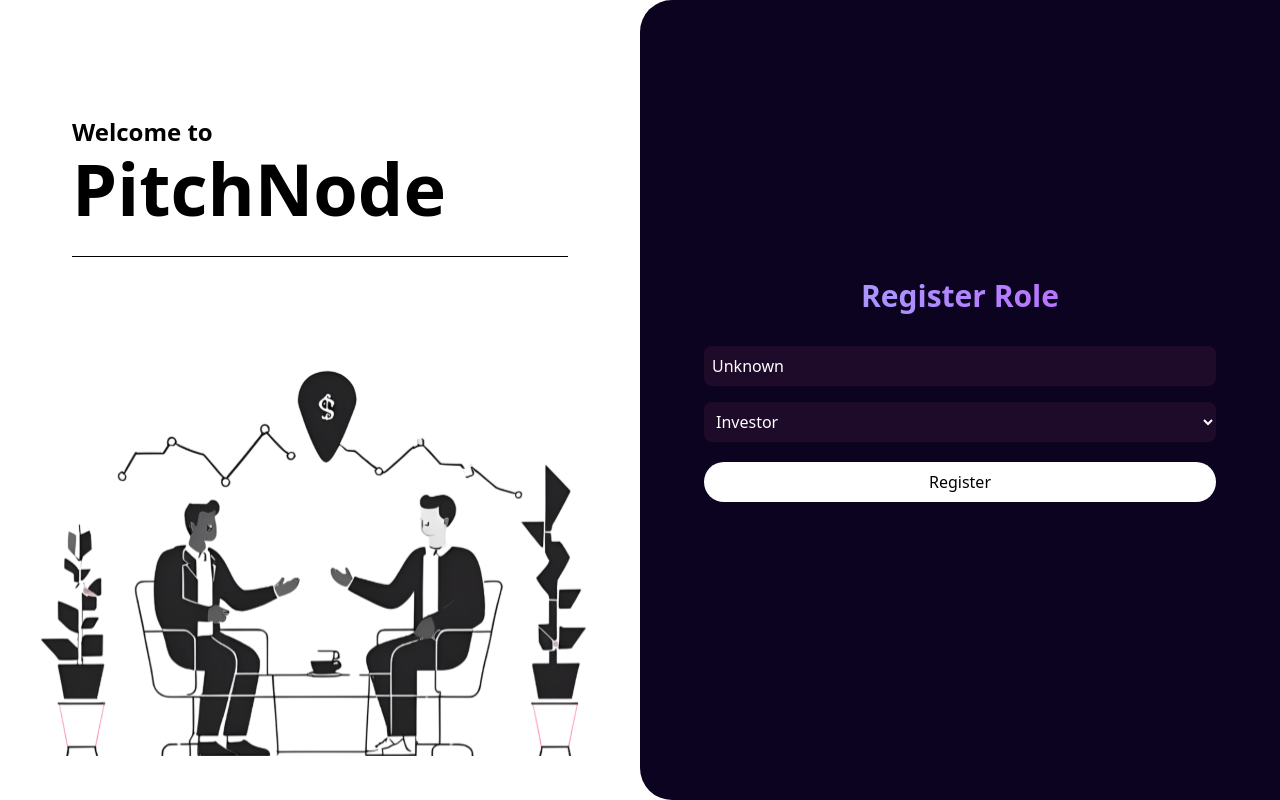
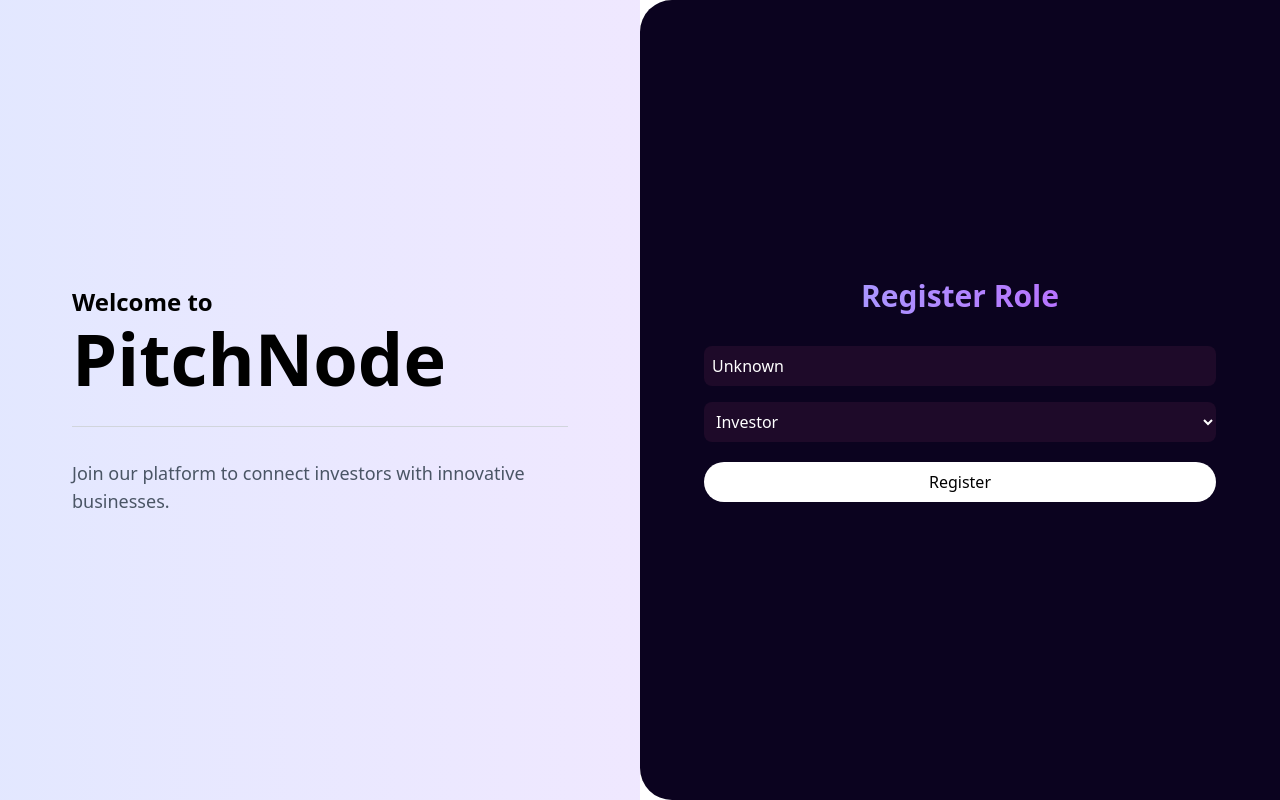
Before and after one commit to barruadi/pitchnode-hackathon, a React (Vite) app: page /signup in a window 1280 px wide. Built offline with nearby package versions, Linux system fonts and the light colour scheme; no server answers; what @ic-reactor/react, @thirdweb-dev/react would draw is missing.

Commit message:
fix: auth fe

```diff
--- a/src/pages/SignIn.tsx
+++ b/src/pages/SignIn.tsx
@@ -35,16 +35,14 @@ const Auth: React.FC = () => {
         setPrincipal(null);
     };
 
-
     return (
         <div className="flex justify-between items-center h-screen">
-            <div className="w-1/2 px-8">
-                <div className="mt-18 ml-10 mr-10">
+            <div className="w-1/2 px-8 bg-gradient-to-r from-[#4162FF]/15 to-[#9665FF]/15 h-full flex items-center justify-center">
+                <div className="text-center">
                     <h1 className="lg:text-2xl font-bold mb-1 md:text-2xl sm:text-l">Welcome to</h1>
-                    <h1 className="lg:text-7xl font-bold mb-8 md:text-6xl sm:text:4xl">PitchNode</h1>
-                    <hr className="mb-24 1px"/>
+                    <h1 className="lg:text-7xl font-bold mb-8 md:text-6xl sm:text-4xl">PitchNode</h1>
+                    <hr className="mb-8 border-gray-300"/>
                 </div>
-                <img src="../assets/welcome.svg" alt="Illustration" className=""/>
             </div>
 
             <div className="w-1/2 bg-[#0B031F] h-full flex justify-center items-center flex-col rounded-l-4xl">
--- a/src/pages/SignUp.tsx
+++ b/src/pages/SignUp.tsx
@@ -22,13 +22,13 @@ const Register: React.FC = () => {
 
     return (
         <div className="flex justify-between items-center h-screen">
-            <div className="w-1/2 px-8">
-                <div className="mt-18 ml-10 mr-10">
+            <div className="w-1/2 px-8 bg-gradient-to-r from-[#4162FF]/15 to-[#9665FF]/15 h-full flex flex-col justify-center">
+                <div className="ml-10 mr-10">
                     <h1 className="lg:text-2xl font-bold mb-1 md:text-2xl sm:text-l">Welcome to</h1>
-                    <h1 className="lg:text-7xl font-bold mb-8 md:text-6xl sm:text:4xl">PitchNode</h1>
-                    <hr className="mb-24 1px"/>
+                    <h1 className="lg:text-7xl font-bold mb-8 md:text-6xl sm:text-4xl">PitchNode</h1>
+                    <hr className="mb-8 border-t border-gray-300"/>
+                    <p className="text-gray-600 text-lg">Join our platform to connect investors with innovative businesses.</p>
                 </div>
-                <img src="../assets/welcome.svg" alt="Illustration" className=""/>
             </div>
 
             <div className="w-1/2 bg-[#0B031F] h-full flex justify-center items-center flex-col rounded-l-4xl">
--- a/src/pages/Welcome.tsx
+++ b/src/pages/Welcome.tsx
@@ -1,14 +1,13 @@
 
 function Welcome() {
     return (
-        <div className="flex justify-between items-center h-screen ">
-            <div className="w-1/2 px-8">
-                <div className="mt-18 ml-10 mr-10">
+        <div className="flex justify-between items-center h-screen bg-gradient-to-r from-[#4162FF]/15 to-[#9665FF]/15">
+            <div className="w-1/2 px-8 flex justify-center items-center">
+                <div className="text-center">
                     <h1 className="lg:text-2xl font-bold mb-1 md:text-2xl">Welcome to</h1>
-                    <h1 className="lg:text-7xl font-bold mb-8 md:text-6xl">PitchNode</h1>
-                    <hr className="mb-24 1px"/>
+                    <h1 className="lg:text-7xl font-bold mb-8 md:text-6xl bg-gradient-to-r from-[#4162FF] to-[#9665FF] bg-clip-text text-transparent">PitchNode</h1>
+                    <p className="text-gray-600 text-lg">Your gateway to innovation and investment</p>
                 </div>
-                <img src="../assets/welcome.svg" alt="Illustration" className=""/>
             </div>
 
             <div className="w-1/2 bg-[#0B031F] h-full flex justify-center items-center flex-col rounded-l-4xl">
@@ -34,24 +33,14 @@ function Welcome() {
                             Register As Investor
                             </h1>
                             <p className="text-gray-400">
-                            An investor is them who want to support and<br/>invest to innovator’s business idea.
+                            An investor is them who want to support and<br/>invest to innovator's business idea.
                             </p>
                         </div>
                     </div>
                 </a>
-
-                <p className="text-md text-gray-400 mt-10">
-                            Already have an account?{' '}
-                            <a
-                            href="/signin"
-                            className="text-[#9BAEFF] hover:underline"
-                            >
-                            Sign In
-                            </a>
-                        </p>
             </div>
         </div>
     );
-  }
+}
 
   export default Welcome;
```
